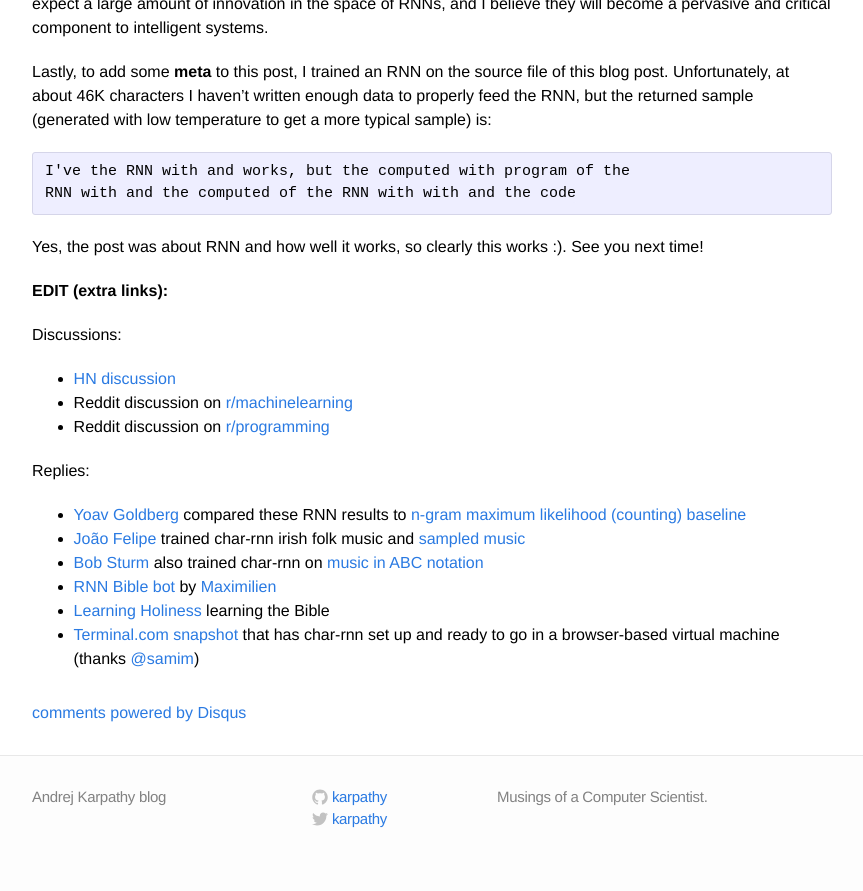
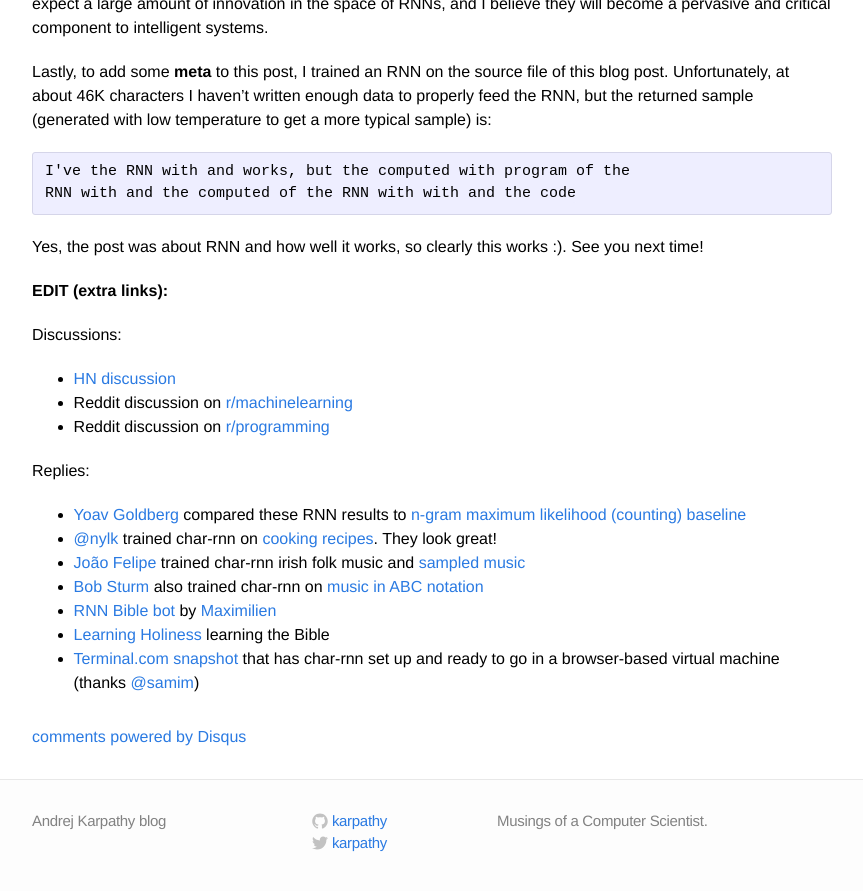
Before and after one commit to karpathy/karpathy.github.io, a Jekyll site: the page built from _posts/2015-05-21-rnn-effectiveness.markdown, in a window 1280 px wide and 900 px high, scrolled down 20431 px. Shown: the top 891 px of the window, without its empty margins (208-1071 px from the left). Built offline with Jekyll 4.4.1, drawn with Linux system fonts in a browser that asks for light colours; Markdown is read by kramdown in place of the engine named in the settings; formulas are drawn with MathJax 3; comment, search, counter and statistics services are not loaded.

Commit message:
adding cooking link

```diff
--- a/_posts/2015-05-21-rnn-effectiveness.markdown
+++ b/_posts/2015-05-21-rnn-effectiveness.markdown
@@ -583,6 +583,7 @@ Discussions:
 Replies:
 
 - [Yoav Goldberg](https://twitter.com/yoavgo) compared these RNN results to [n-gram maximum likelihood (counting) baseline](http://nbviewer.ipython.org/gist/yoavg/d76121dfde2618422139)
+- [@nylk](https://twitter.com/nylk) trained char-rnn on [cooking recipes](https://gist.github.com/nylki/1efbaa36635956d35bcc). They look great!
 - [João Felipe](https://twitter.com/seaandsailor) trained char-rnn irish folk music and [sampled music](https://soundcloud.com/seaandsailor/sets/char-rnn-composes-irish-folk-music)
 - [Bob Sturm](https://twitter.com/boblsturm) also trained char-rnn on [music in ABC notation](https://highnoongmt.wordpress.com/2015/05/22/lisls-stis-recurrent-neural-networks-for-folk-music-generation/)
 - [RNN Bible bot](https://twitter.com/RNN_Bible) by [Maximilien](https://twitter.com/the__glu/with_replies)
```
